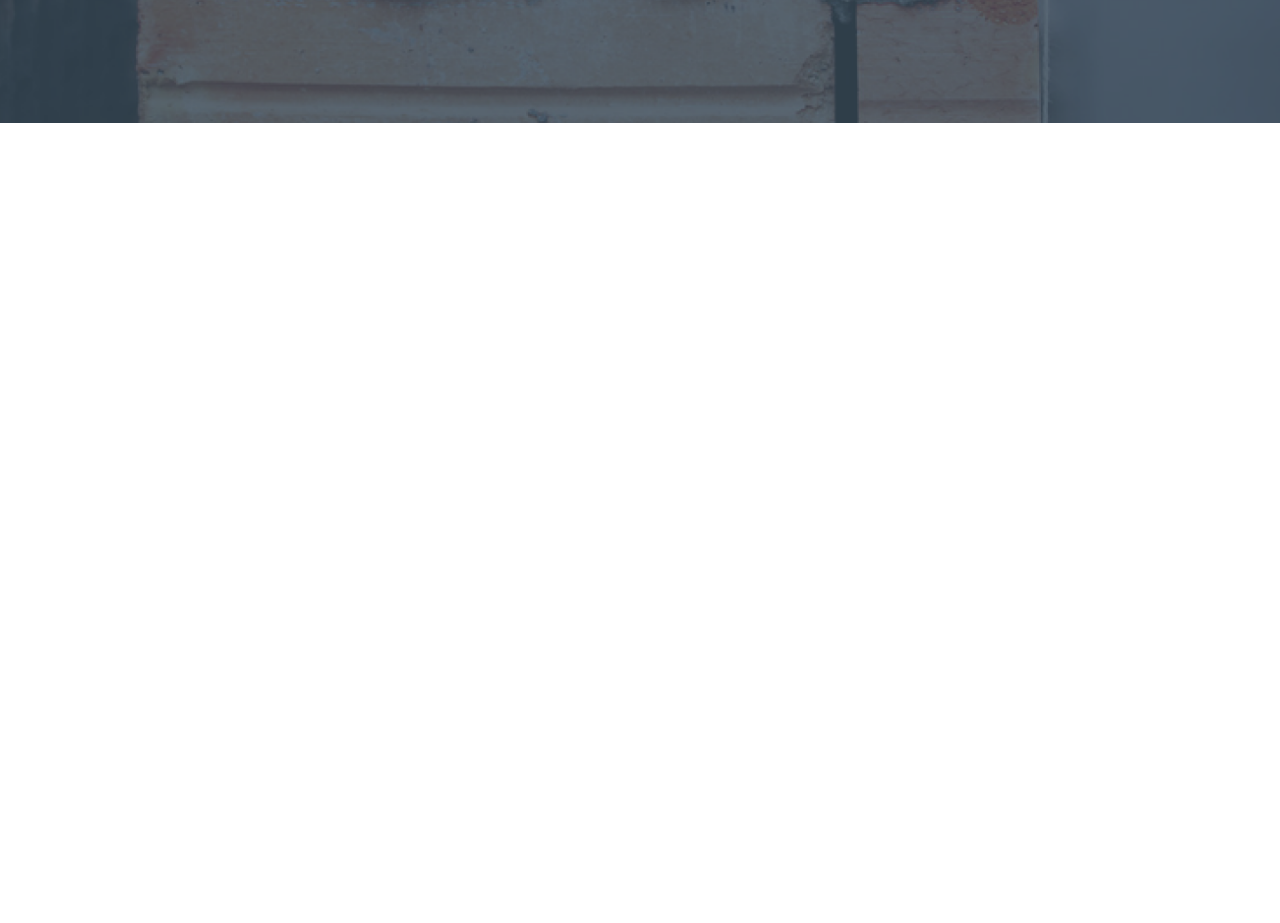
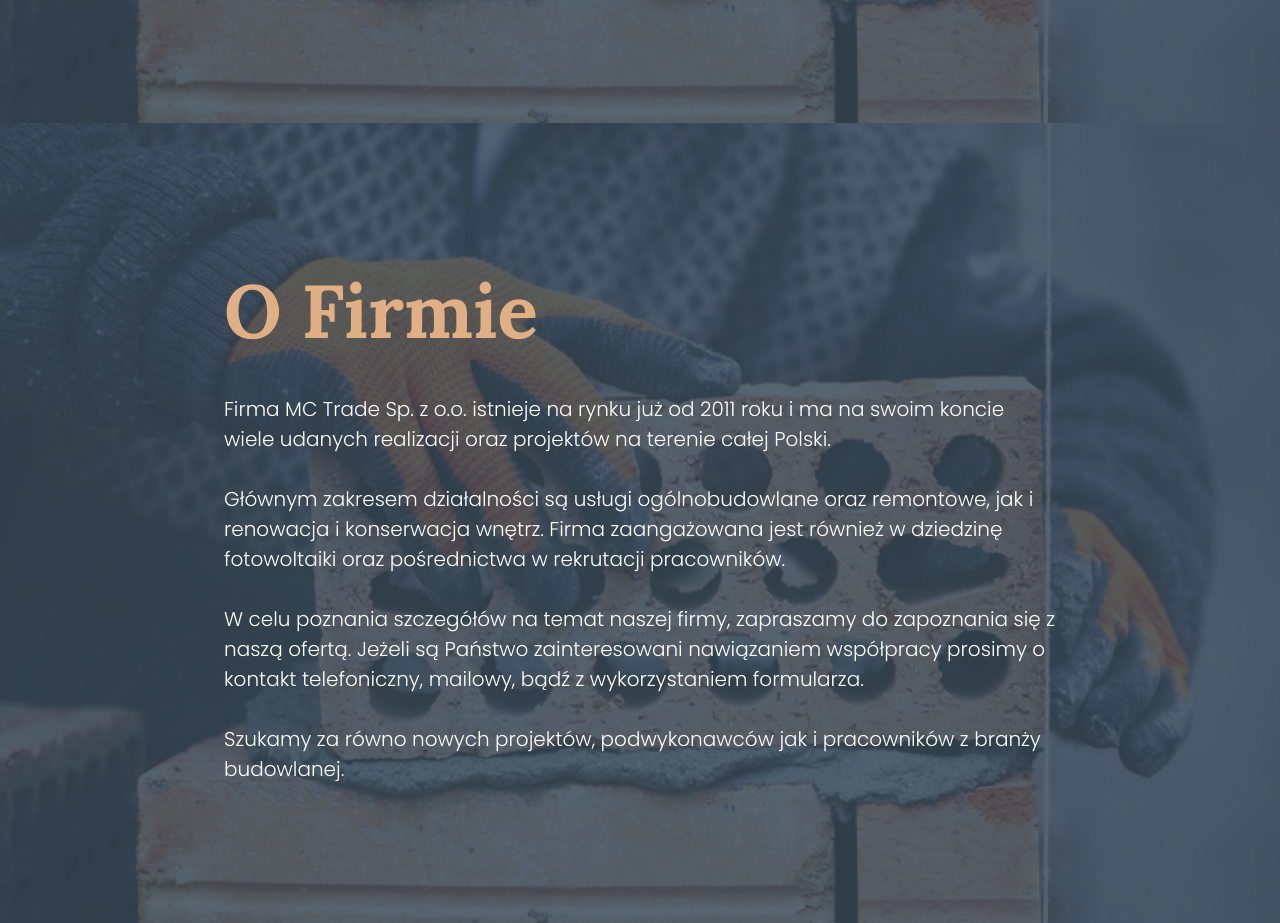
Before and after one commit to caren1/mctrade-react-v2, a React (Create React App) app: page / in a window 1280 px wide. Shown: the part 677-1600 px from the top of the page. Before the commit the page ends 800 px from the top, so only its background shows below. Built offline with nearby package versions, Linux system fonts and the light colour scheme.

Commit message:
info component

```diff
--- a/src/App.css
+++ b/src/App.css
@@ -9,7 +9,7 @@
 .intro {
     height: 100vh;
     background-image: url("./images/intro-background.png");
-    background-attachment: scroll;
+    background-attachment: fixed;
     background-size: cover;
     display: flex;
     flex-direction: column;
--- a/src/App.js
+++ b/src/App.js
@@ -1,7 +1,7 @@
 import React from 'react';
 import './App.css'
 
-import { Navbar } from './components'
+import { Navbar, Info } from './components'
 
 // Components :
 // - Navbar
@@ -22,6 +22,9 @@ function App() {
             <p className="subheading">Usługi Ogólnobudowlane</p>
           </div>
         </section>
+        <section>
+          <Info />
+        </section>
       </main>
     </div>
   );
--- a/src/components/Info/Info.elements.js
+++ b/src/components/Info/Info.elements.js
@@ -0,0 +1,34 @@
+import styled from 'styled-components'
+
+export const InfoContainer = styled.div`
+height: 100vh;
+background-image: url('../../assets/images/intro-background.png');
+background-attachment: fixed;
+background-size: cover;
+/* position: relative */
+display: flex;
+flex-direction: column;
+justify-content: center;
+align-items: center;
+text-align: left;
+/* padding: 10em; */
+`
+
+export const TextContainer = styled.div`
+max-width: 65%;
+margin: auto auto;
+`
+export const InfoHeading = styled.h1`
+color: #E0B084;
+font-size: 75px;
+font-family: 'Lora', serif;
+margin-bottom: 35px;
+`
+
+export const InfoSubheading = styled.p`
+font-family: 'Poppins', sans-serif;
+font-weight: 300;
+font-size: 20px;
+color: #ffffff;
+line-height: 1.5;
+`
--- a/src/components/Info/Info.js
+++ b/src/components/Info/Info.js
@@ -1,11 +1,25 @@
 import React from 'react'
+import './Info.elements'
 
-const Info = () => {
+import { InfoContainer, InfoHeading, InfoSubheading, TextContainer } from './Info.elements'
+
+const Info = ({ title, text }) => {
     return (
-        <>
+        <InfoContainer>
+            {/* <h1>{title}</h1>
+            <p>{text}</p>         */}
+            <TextContainer>
+                <InfoHeading>O Firmie</InfoHeading>
+                <InfoSubheading>Firma MC Trade Sp. z o.o. istnieje na rynku już od 2011 roku i ma na swoim koncie wiele udanych realizacji oraz projektów na terenie całej Polski. <br /><br />
 
+                    Głównym zakresem działalności są usługi ogólnobudowlane oraz remontowe, jak i renowacja i konserwacja wnętrz. Firma zaangażowana jest również w dziedzinę fotowoltaiki oraz pośrednictwa w rekrutacji pracowników. <br /><br />
 
-        </>
+                    W celu poznania szczegółów na temat naszej firmy, zapraszamy do zapoznania się z naszą ofertą. Jeżeli są Państwo zainteresowani nawiązaniem współpracy prosimy o kontakt telefoniczny, mailowy, bądź z wykorzystaniem formularza. <br/><br />
+
+                    Szukamy za równo nowych projektów, podwykonawców jak i pracowników z branży budowlanej.
+                </InfoSubheading>
+            </TextContainer>
+        </InfoContainer>
     )
 }
 
--- a/src/components/Navbar/Navbar.elements.js
+++ b/src/components/Navbar/Navbar.elements.js
@@ -1,6 +1,7 @@
 import styled from 'styled-components'
 
 export const Nav = styled.nav `
+/* background-color: #000000; */
 min-height: 100px;
 margin: 0;
 font-family: 'Lora', serif;
--- a/src/components/index.js
+++ b/src/components/index.js
@@ -1,2 +1,2 @@
 export { default as Navbar } from './Navbar/Navbar';
-// export { default as Button } from './Button/Button';
+export { default as Info } from './Info/Info';
```
Also changed, not shown: public/assets/images/intro-background.png (added), 1 other file (tests, documents, lock files or other folders).
